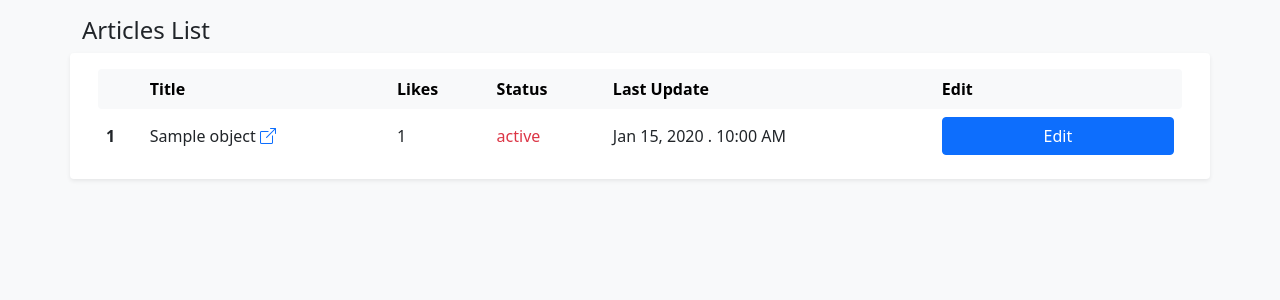
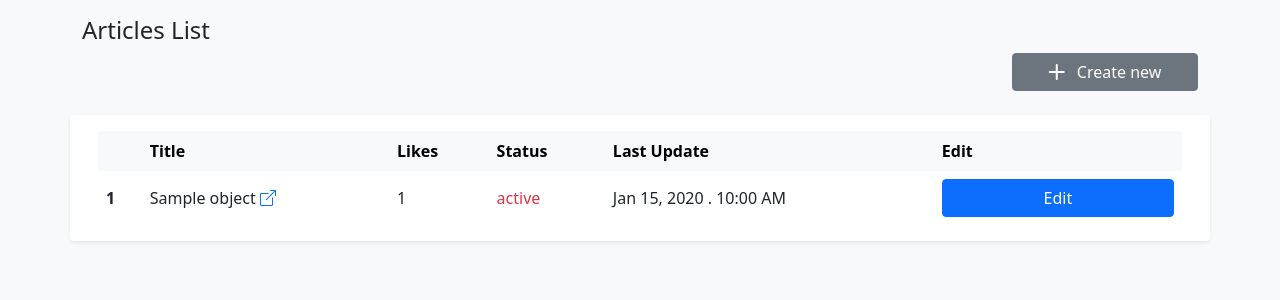
Before and after one commit to sandnima/Simple-blog-with-Django, a Django app: template dashboard/templates/dashboard/article_list.html in a window 1280 px wide. Shown: the part 56-356 px from the top of the page. Run offline with Django 3.2, Linux system fonts and the light colour scheme; the template is opened without the code that fills it: most values are stand-ins (such as "Sample title", 1, 10 or a date in 2020).

Commit message:
CreateNew button added

```diff
--- a/dashboard/templates/dashboard/article_list.html
+++ b/dashboard/templates/dashboard/article_list.html
@@ -10,8 +10,16 @@
 {% endblock styles %}
 
 {% block content %}
+    <h4 class="col-4">Articles List</h4>
     <div class="row">
-        <h4 class="">Articles List</h4>
+        <div class="flex-row align-items-center justify-content-between mb-4">
+            <div class="text-end">
+                <button type="button" class="btn btn-secondary col-sm-2 col-md-3 col-lg-2">
+                    <i class="bi bi-plus-lg me-md-2"></i>
+                    <span class="d-none d-md-inline text-nowrap">Create new</span>
+                </button>
+            </div>
+        </div>
     </div>
 
     <div class="row">
@@ -65,7 +73,7 @@
                                         </span>
                                     </td>
                                     <td class="border-0">
-                                    <a class="d-grid gap-2" href="{{ object.update_url }}">
+                                        <a class="d-grid gap-2 text-decoration-none" href="{{ object.update_url }}">
                                             <button type="button" class="btn btn-primary px-5">Edit</button>
                                         </a>
                                     </td>
```
Lines whose indentation alone changed are shown as unchanged.
